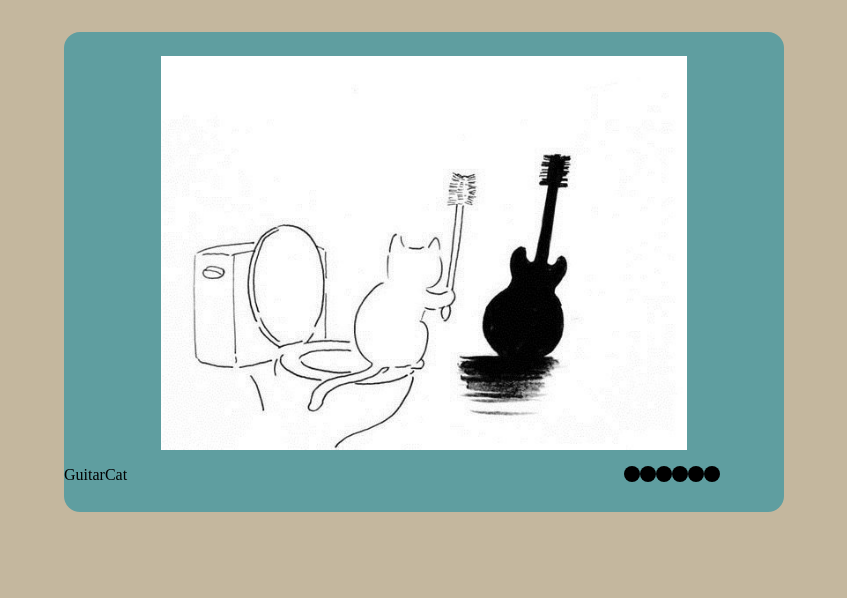
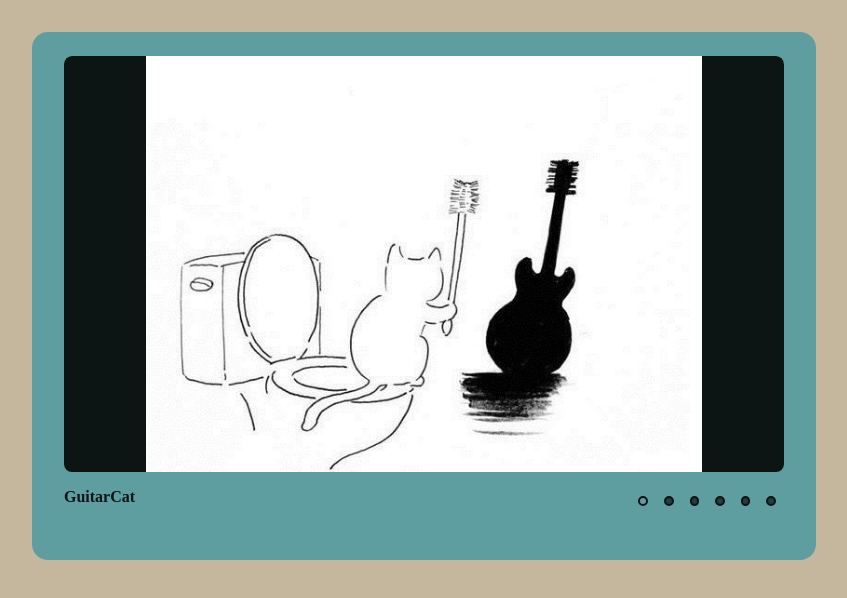
Before and after one commit to Fffiestochka/cssMemSlider, a plain HTML site: page cssMemSlider/index.html in a window 1280 px wide. Shown: the whole page, without its empty margins (216-1063 px from the left). Drawn offline with Linux system fonts and the light colour scheme.

Commit message:
feat: add styles and effects (Sun, May 15, 2022 06:42:11 PM)

```diff
--- a/cssMemSlider/index.html
+++ b/cssMemSlider/index.html
@@ -8,7 +8,7 @@
     <link rel="stylesheet" href="./style.css" />
   </head>
   <body>
-    <!-- <div class="wrapper"> -->
+    <div class="wrapper">
       <div class="container">
         <input type="radio" name="point" id="slide1" class="input input1" checked />
         <input type="radio" name="point" id="slide2" class="input input2" />
@@ -48,16 +48,28 @@
 
           </div>
           <div class="controls">
-          <label for="slide1" class="label label1 control"></label>
-          <label for="slide2" class="label label2 control"></label>
-          <label for="slide3" class="label label3 control"></label>
-          <label for="slide4" class="label label4 control"></label>
-          <label for="slide5" class="label label5 control"></label>
-          <label for="slide6" class="label label6 control"></label>
+          <label for="slide1" class="label label1 control">
+            <div class="label-btn"></div>
+          </label>
+          <label for="slide2" class="label label2 control">
+            <div class="label-btn"></div>
+          </label>
+          <label for="slide3" class="label label3 control">
+            <div class="label-btn"></div>
+          </label>
+          <label for="slide4" class="label label4 control">
+            <div class="label-btn"></div>
+          </label>
+          <label for="slide5" class="label label5 control">
+            <div class="label-btn"></div>
+          </label>
+          <label for="slide6" class="label label6 control">
+            <div class="label-btn"></div>
+          </label>
         </div>
         </div>
 
       </div>
-    <!-- </div> -->
+    </div>
   </body>
 </html>
--- a/cssMemSlider/style.css
+++ b/cssMemSlider/style.css
@@ -8,9 +8,17 @@ body {
   padding-top: 2rem;
   background-color: #c4b79e;
 }
+.wrapper {
+  padding: 1.5rem 2rem;
+  background-color: cadetblue;
+  border-radius: 1rem;
+  margin: 0 auto;
+  max-width: 49rem;
+}
 .container {
-  padding-top: 1.5rem;
-  border-radius: 1rem;
+  /* padding-top: 1.5rem;
+  padding-left: 2rem;
+  padding-right: 2rem; */
   background-color: cadetblue;
   margin: 0 auto;
   max-width: 45rem;
@@ -19,6 +27,7 @@ body {
   display: grid;
   grid-template-columns: repeat(6, 1fr);
   grid-template-rows: 90% 10%;
+  border-radius: 0.5rem;
 }
 /* .slider {
   background-color: #000;
@@ -30,9 +39,12 @@ body {
 .slide {
   /* display: inline-flex; */
   width: 45rem;
+  margin: 0 auto;
   max-height: 45rem;
   transition: .5s;
   margin-bottom: 1rem;
+  overflow: hidden;
+  border-radius: 0.5rem;
 }
 .input {
   margin-top: 25rem;
@@ -79,38 +91,44 @@ body {
   background-position: center;
   background-size: contain;
   grid-area: 1/1;
-  width: 45rem;
+  /* width: 41rem; */
   max-height: 40rem;
+  background-color: rgb(12, 20, 20);
 }
 .slide2 {
   background: no-repeat url(./assets/2.jpg);
   background-position: center;
   background-size: contain;
   grid-area: 1/2;
+  background-color: rgb(12, 20, 20);
 }
 .slide3 {
   background: no-repeat url(./assets/3.jpg);
   background-position: center;
   background-size: contain;
   grid-area: 1/3;
+  background-color: rgb(12, 20, 20);
 }
 .slide4 {
   background: no-repeat url(./assets/4.jpg);
   background-position: center;
   background-size: contain;
   grid-area: 1/4;
+  background-color: rgb(12, 20, 20);
 }
 .slide5 {
   background: no-repeat url(./assets/5.jpg);
   background-position: center;
   background-size: contain;
   grid-area: 1/5;
+  background-color: rgb(12, 20, 20);
 }
 .slide6 {
   background: no-repeat url(./assets/6.jpg);
   background-position: center;
   background-size: contain;
   grid-area: 1/6;
+  background-color: rgb(12, 20, 20);
 }
 @keyframes forImages {
   0% {
@@ -136,14 +154,16 @@ body {
   display: grid;
   grid-template-columns: repeat(6, 1fr);
   /* font-size: 1.5rem; */
-  max-width: 40rem;
+  max-width: 41rem;
   animation-name: forDescription;
   animation-duration: 5s;
   transition: 1s;
   /* margin-top: 35rem;
   margin-left: 5rem; */
-  color: #000;
+  color: rgb(12, 20, 20);
+  font-weight: 600;
   overflow: hidden;
+  /* padding-left: 1rem; */
 }
 .description1 {
   grid-area: 1/1;
@@ -171,6 +191,7 @@ body {
 }
 .controls {
   display: flex;
+  justify-content: end;
 }
 #slide1:checked~.slide1 {
   animation-name: forImages;
@@ -259,19 +280,51 @@ body {
 
 .label {
   display: inline-block;
-  width: 0.5rem;
-  border-radius: 100%;
-  height: 0.5rem;
-  background-color: #000;
   /* border: 1px solid #fff; */
   /* padding: 1rem; */
   cursor: pointer;
 }
-.label:hover {
-  transform: scale(1.5);
+.label-btn {
+  width: 0.6rem;
+  border-radius: 100%;
+  height: 0.6rem;
+  /* background-color: #000; */
+  border: 0.125rem solid rgb(12, 20, 20);
+  background-color: rgba(12, 20, 20, .7);
 }
-.label:active {
-  background-color: aquamarine;
+.label:hover>.label-btn {
+  border: 0.14rem solid #fff;
+  background-color: #fff;
+  transition: .3s;
+}
+.label:checked>.label-btn {
+  background-color: cadetblue;
+  transition: .3s;
+}
+
+#slide1:checked~.second-line>.controls>.label1>.label-btn {
+  background-color: cadetblue;
+  transition: .3s;
+}
+#slide2:checked~.second-line>.controls>.label2>.label-btn {
+  background-color: cadetblue;
+  transition: .3s;
+}
+#slide3:checked~.second-line>.controls>.label3>.label-btn {
+  background-color: cadetblue;
+  transition: .3s;
+}
+#slide4:checked~.second-line>.controls>.label4>.label-btn {
+  background-color: cadetblue;
+  transition: .3s;
+}
+#slide5:checked~.second-line>.controls>.label5>.label-btn {
+  background-color: cadetblue;
+  transition: .3s;
+}
+#slide6:checked~.second-line>.controls>.label6>.label-btn {
+  background-color: cadetblue;
+  transition: .3s;
 }
 .control {
     /* margin-top: 60%; */
```
